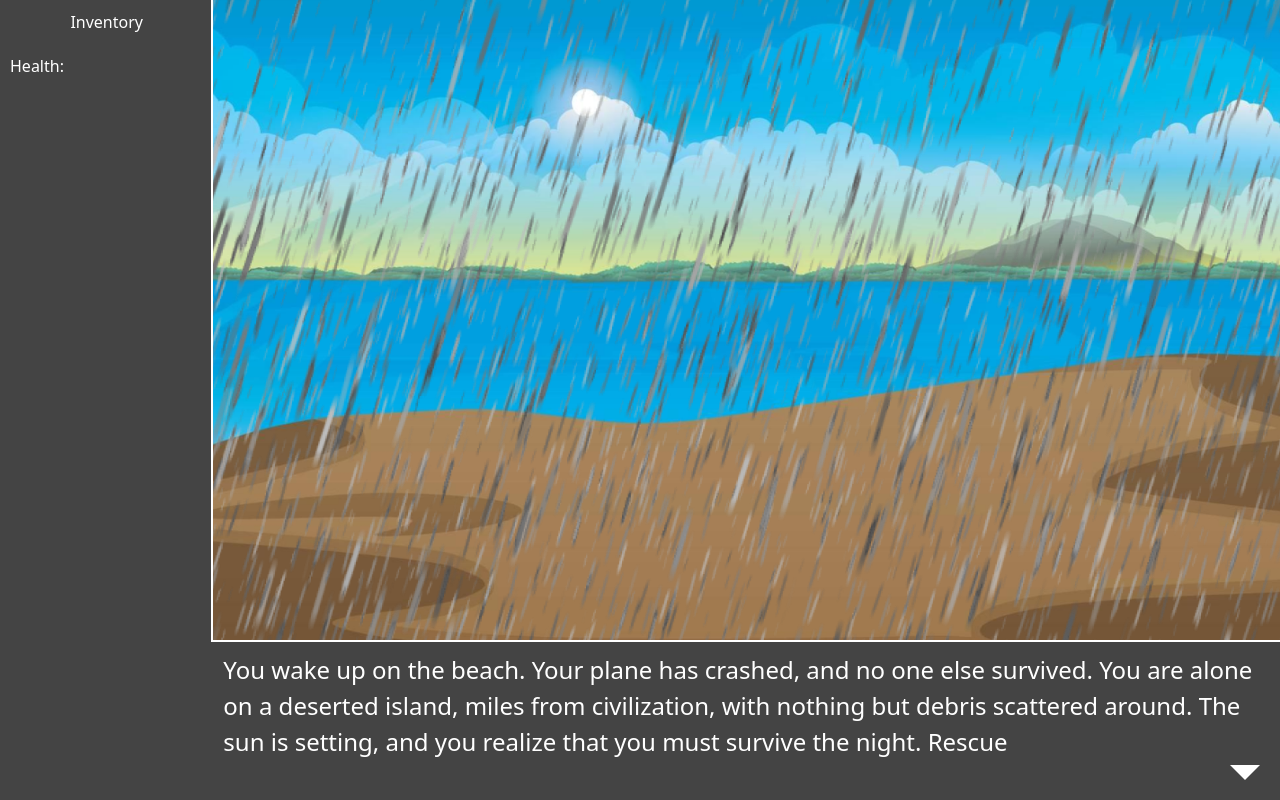
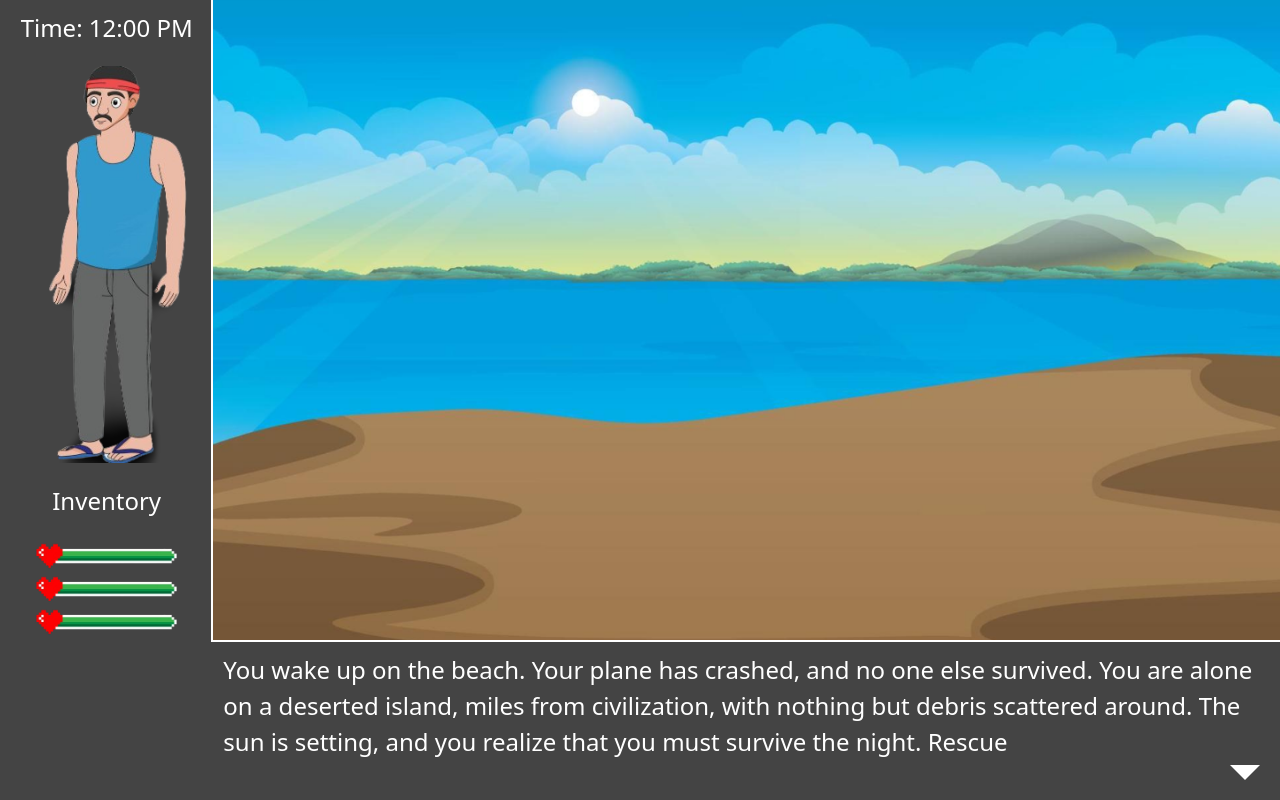
Before and after one commit to NicklasPortfolio/Stranded-Choices, a website: page dist/views/game.html in a window 1280 px wide. Drawn offline with nearby package versions, Linux system fonts and the light colour scheme.

Commit message:
Revert "sss"
This reverts commit 68ac7e30372dd0b96202bc7057ca70ad6f01ce7c.

```diff
--- a/dist/js/json/text.json
+++ b/dist/js/json/text.json
@@ -26,7 +26,7 @@
         "text": "Darkness settles in as you scramble to make a makeshift camp on the beach. The night brings with it eerie sounds: the rustling of leaves, the crashing of waves, and the occasional distant howl of animals. Exhausted, you lie down, hoping to get some sleep.",
         "randomEvents": [
             {"eventType": "rain", "probability": 0.25},
-            {"eventType": "algae", "probability": 0.25},
+            {"eventType": "alge", "probability": 0.25},
             {"eventType": "boar", "probability": 0.25}
         ],
         "next": ""
--- a/dist/styles/game.css
+++ b/dist/styles/game.css
@@ -29,6 +29,10 @@ body, html {
     background-color: #ffffff;
   }
 
+  .time, .inventory{
+    font-size: 24px;
+  }
+
   .character-img {
     width: 200px;
     height: 100hv;
@@ -42,7 +46,6 @@ body, html {
   }
 
   .inventory:hover {
-    font-size: 24px;
     transform: translateY(5px);
     transform: scale(1.2);
   }
@@ -64,15 +67,6 @@ body, html {
   .main-image {
     height: 80vh;
     background: url('../img/Background-Sunrise.png') no-repeat center center;
-    background-size: cover;
-    border: none;
-    margin: 0;
-    padding: 0;
-  }
-
-  .extra-image {
-    height: 80vh;
-    background: url('../img/Rain.png') no-repeat center center;
     background-size: cover;
     border: none;
     margin: 0;
--- a/dist/views/game.html
+++ b/dist/views/game.html
@@ -12,24 +12,26 @@
     <div class="row g-0">
       <div class="col-md-2 left-sidebar">
         <div class="sidebar-border"></div>
+        <div class="time text-center">Time: <span>12:00 PM</span></div>
         <div class="character text-center">
-          <img src="../img/character.png" alt="Character Image" class="character-img" style="display: none;">
+          <img src="../img/character.png" alt="Character Image" class="character-img">
         </div>
-        <div class="inventory-content justify-content-center text-center"></div>
         <div class="inventory text-center">Inventory</div>
         <div class="stats-container">
           <div class="stat-bar">
-            <p>Health:</p>
-            <div class="progress">
-              <div class="progress-bar w-100 bg-danger" role="progressbar" aria-valuenow="100" aria-valuemin="0" aria-valuemax="100"></div>
-            </div>
+            <img src="../img/health-bar100.png" alt="Health Icon" class="stat-icon">
+          </div>
+          <div class="stat-bar">
+            <img src="../img/health-bar100.png" alt="Hunger Icon" class="stat-icon">
+          </div>
+          <div class="stat-bar">
+            <img src="../img/health-bar100.png" alt="Energy Icon" class="stat-icon">
           </div>
         </div>
       </div>
       <div class="col-md-10 p-0">
         <!-- Main Image Change-->
         <div class="main-image" id="mainImg">
-          <div class="extra-image" id="extraImg"></div>
             <!-- Suitcase Choice -->
             <div class="suitcase-image" id="suitcase" style="display: none;">
                 <div class="items-images" id="items">
```
Also changed, not shown: dist/views/index.html (+1 -1 lines).
